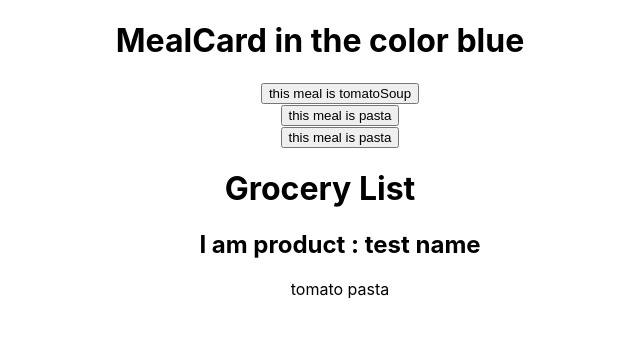
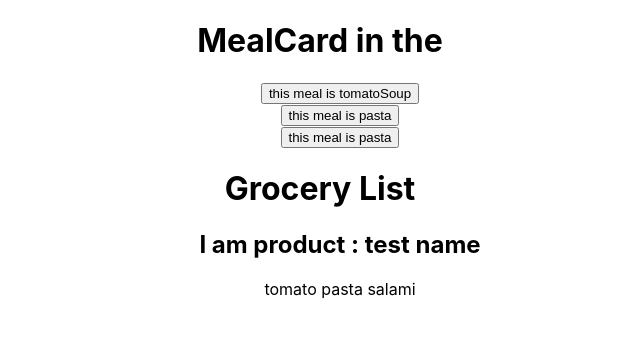
Before and after one commit to LucaPomer/MealShoppingList, a React (Create React App) app: page / in a window 1280 px wide. Shown: the top 338 px of the page, without its empty margins (320-960 px from the left). Built offline with nearby package versions, Linux system fonts and the light colour scheme.

Commit message:
moving data to "MainBody"

```diff
--- a/src/App.js
+++ b/src/App.js
@@ -1,14 +1,11 @@
 import React from 'react';
-import MealCardList from './MealCardList.js';
-import logo from './logo.svg';
 import './App.css';
-import GroceriesList from "./GroceriesList";
+import MainBody from "./MainBody";
 
 function App() {
   return (
     <div className="App">
-      <MealCardList />
-      <GroceriesList/>
+      <MainBody></MainBody>
     </div>
   );
 }
--- a/src/GroceriesList.js
+++ b/src/GroceriesList.js
@@ -2,23 +2,22 @@
 import React from 'react';
 
 class GroceriesList extends React.Component{
+    listItems;
 constructor(props){
     super(props);
-    this.state={
-        listItems: ["tomato ","pasta"],
-    }
     this.addProduct("basilikum");
+    this.listItems=props.listItems;
 }
 addProduct(name){
-    let newList = this.state.listItems;
+    let newList = this.props.listItems;
     newList.concat(name);
-    this.setState({
-        listItems: newList
-    })
+   // this.setState({
+     //   listItems: newList
+   // })
 }
 
     render(){
-        const listItemsCopy = this.state.listItems.map((product) =>
+        const listItemsCopy = this.props.listItems.map((product) =>
             <Product name={product}></Product>
         );
 
@@ -27,7 +26,7 @@ addProduct(name){
                 <h1>Grocery List</h1>
                 <ul id={"productList"}>
                     <Product name={"test name"}/>
-                    {this.state.listItems}
+                    {this.props.listItems}
                 </ul>
             </div>
         )
--- a/src/MainBody.js
+++ b/src/MainBody.js
@@ -1,8 +1,25 @@
 import React from 'react';
+import MealCardList from "./MealCardList";
+import GroceriesList from "./GroceriesList";
 
 class MainBody extends React.Component {
+    constructor(props){
+        super(props);
+        const mealsJSON = require('./availableMeals.json');
+        this.state = {
+            mealsList: mealsJSON.mealsList,
+            productList: ["tomato ","pasta", " salami"]
+        }
+    }
 
-
+    render(){
+        return (
+            <div className="App">
+                <MealCardList />
+                <GroceriesList listItems = {this.state.productList}/>
+            </div>
+        );
+    }
 
 
 }
--- a/src/MealCardList.js
+++ b/src/MealCardList.js
@@ -7,7 +7,6 @@ class MealCardList extends React.Component {
         super(props);
         const mealsJSON = require('./availableMeals.json');
         this.state = {
-            color: "blue",
             mealsList: mealsJSON.mealsList,
         }
     }
@@ -32,7 +31,7 @@ class MealCardList extends React.Component {
 
         return (
             <div className="mealCard">
-                <h1>MealCard in the color {this.state.color}</h1>
+                <h1>MealCard in the </h1>
                 <ul>
                     {this.createMeal(0)}
                     {this.createMeal(1)}
```
